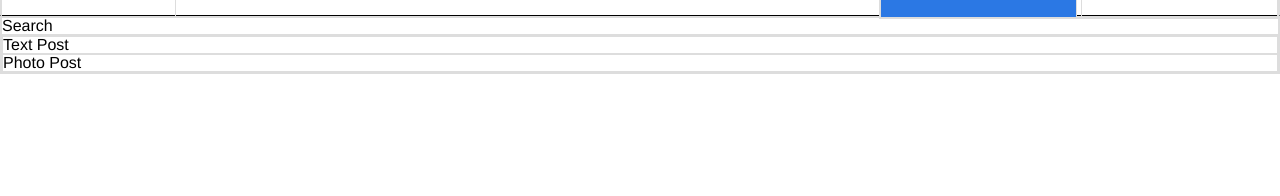
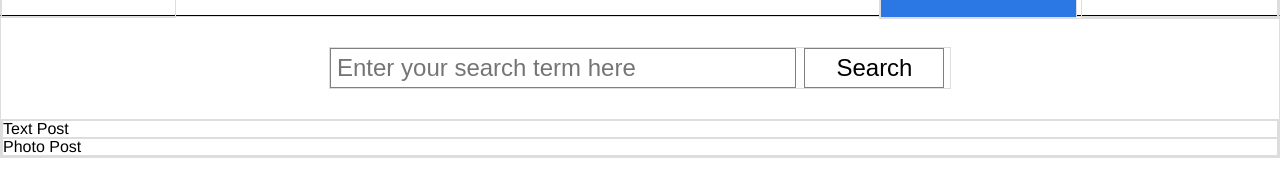
Before and after one commit to eljefesun/viking_blogger_homepage, a plain HTML site: page index.html in a window 1280 px wide. Shown: the part 56-252 px from the top of the page. Drawn offline with Linux system fonts and the light colour scheme.

Commit message:
style search bar

```diff
--- a/index.html
+++ b/index.html
@@ -22,7 +22,10 @@
 	</div>
 	<div class="main-content">
 		<div class="search-container">
-			Search
+			<form>
+				<input type="text" class="search-bar" placeholder="Enter your search term here">
+				<input type="subtmit" class="search-submit" value="Search">
+			</form>
 		</div>
 		<div class="post-container">
 			<div class="post">
--- a/styles.css
+++ b/styles.css
@@ -12,7 +12,7 @@ div {
 }
 
 .logo-container {
-	display: inline-block;
+	float: left;
 	line-height: 70px;
 	padding-left: 10px;
 }
@@ -47,3 +47,29 @@ div {
 	color: white;
 	background-color: #2b78e4;
 }
+
+.search-container {
+	margin: 30px auto;
+	width: 620px;
+}
+
+.search-container input {
+	padding: 2px;
+}
+
+.search-container .search-bar {
+	font-size: 24px;
+	line-height: 34px;
+	width: 456px;
+	padding-left: 6px;
+	border: 1px solid gray;
+}
+
+.search-container .search-submit {
+	line-height: 34px;
+	text-align: center;
+	font-size: 24px;
+	border: 1px solid gray;
+	width: 134px;
+	margin-left: 4px;
+}
```
